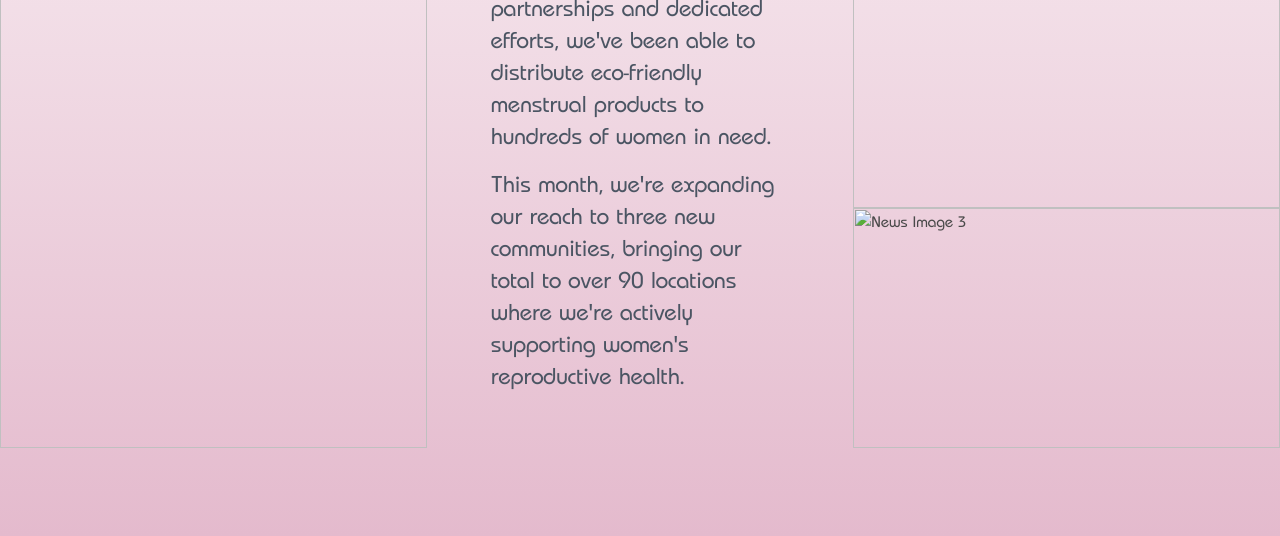
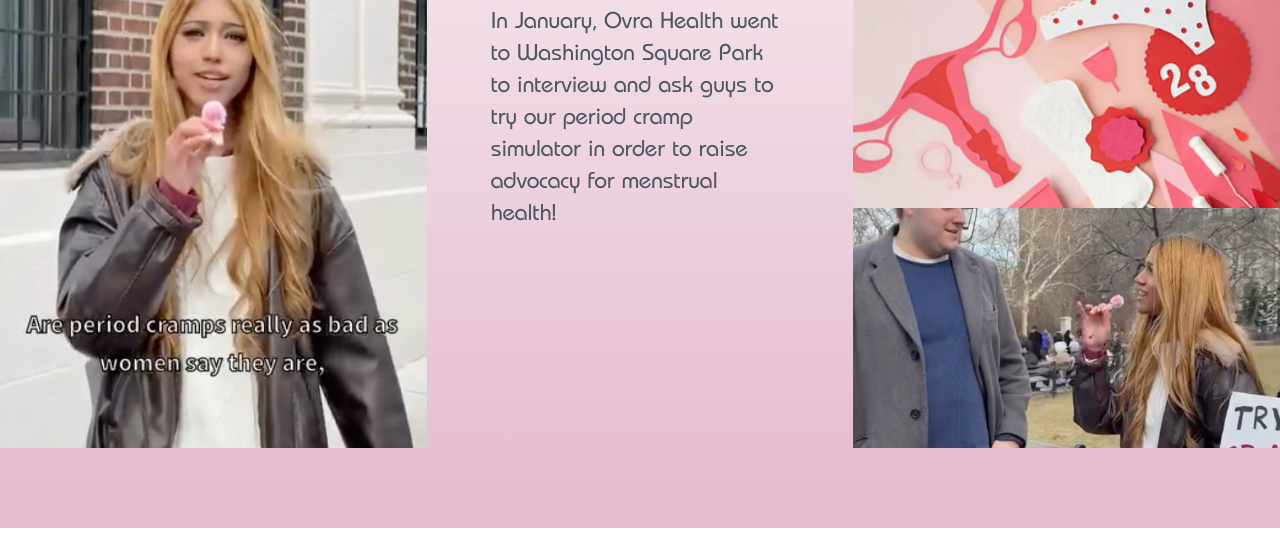
Before and after one commit to dasadishree/ovra, a plain HTML site: page news-events.html in a window 1280 px wide. Shown: the part 556-1092 px from the top of the page. Drawn offline with nearby package versions, Linux system fonts and the light colour scheme; a web font is replaced by a local one.

Commit message:
fix images/text

```diff
--- a/news-events.html
+++ b/news-events.html
@@ -83,7 +83,7 @@
                     <!-- left portrait -->
                     <div class="lg:col-span-1 w-full">
                         <div class="w-full h-[70vh] md:h-[80vh] lg:h-[90vh] overflow-hidden">
-                            <img src="news-portrait.jpg" alt="News Portrait" class="w-full h-full object-cover">
+                            <img src="portrait.png" alt="News Portrait" class="w-full h-full object-cover">
                         </div>
                     </div>
 
@@ -91,23 +91,20 @@
                     <div class="lg:col-span-1 flex flex-col justify-center px-6 md:px-8 lg:px-12 xl:px-16 2xl:px-20 py-8 md:py-12 lg:py-16">
                         <h3 class="text-2xl sm:text-3xl md:text-4xl lg:text-5xl font-bold mb-4 md:mb-6 tracking-tighter">Latest Updates</h3>
                         <p class="text-base md:text-lg lg:text-xl xl:text-2xl text-gray-600 leading-relaxed mb-4">
-                            Our recent initiative has made a significant impact in communities across the region. Through our partnerships and dedicated efforts, we've been able to distribute eco-friendly menstrual products to hundreds of women in need.
-                        </p>
-                        <p class="text-base md:text-lg lg:text-xl xl:text-2xl text-gray-600 leading-relaxed">
-                            This month, we're expanding our reach to three new communities, bringing our total to over 90 locations where we're actively supporting women's reproductive health.
+                            In January, Ovra Health went to Washington Square Park to interview and ask guys to try our period cramp simulator in order to raise advocacy for menstrual health!
                         </p>
                     </div>
 
                     <!-- right images stacked -->
                     <div class="lg:col-span-1 space-y-0 w-full">
                         <div class="w-full h-[30vh] md:h-[26.66vh] lg:h-[30vh] overflow-hidden">
-                            <img src="news-horizontal-1.jpg" alt="News Image 1" class="w-full h-full object-cover">
+                            <img src="1.png" alt="News Image 1" class="w-full h-full object-cover">
                         </div>
                         <div class="w-full h-[30vh] md:h-[26.66vh] lg:h-[30vh] overflow-hidden">
-                            <img src="news-horizontal-2.jpg" alt="News Image 2" class="w-full h-full object-cover">
+                            <img src="2.png" alt="News Image 2" class="w-full h-full object-cover">
                         </div>
                         <div class="w-full h-[30vh] md:h-[26.66vh] lg:h-[30vh] overflow-hidden">
-                            <img src="news-horizontal-3.jpg" alt="News Image 3" class="w-full h-full object-cover">
+                            <img src="3.png" alt="News Image 3" class="w-full h-full object-cover">
                         </div>
                     </div>
                 </div>
```
Also changed, not shown: who-we-are.html (+1 -1 lines), 1.png (added), 2.png (added), 3.png (added), logo.png, portrait.png (added).
